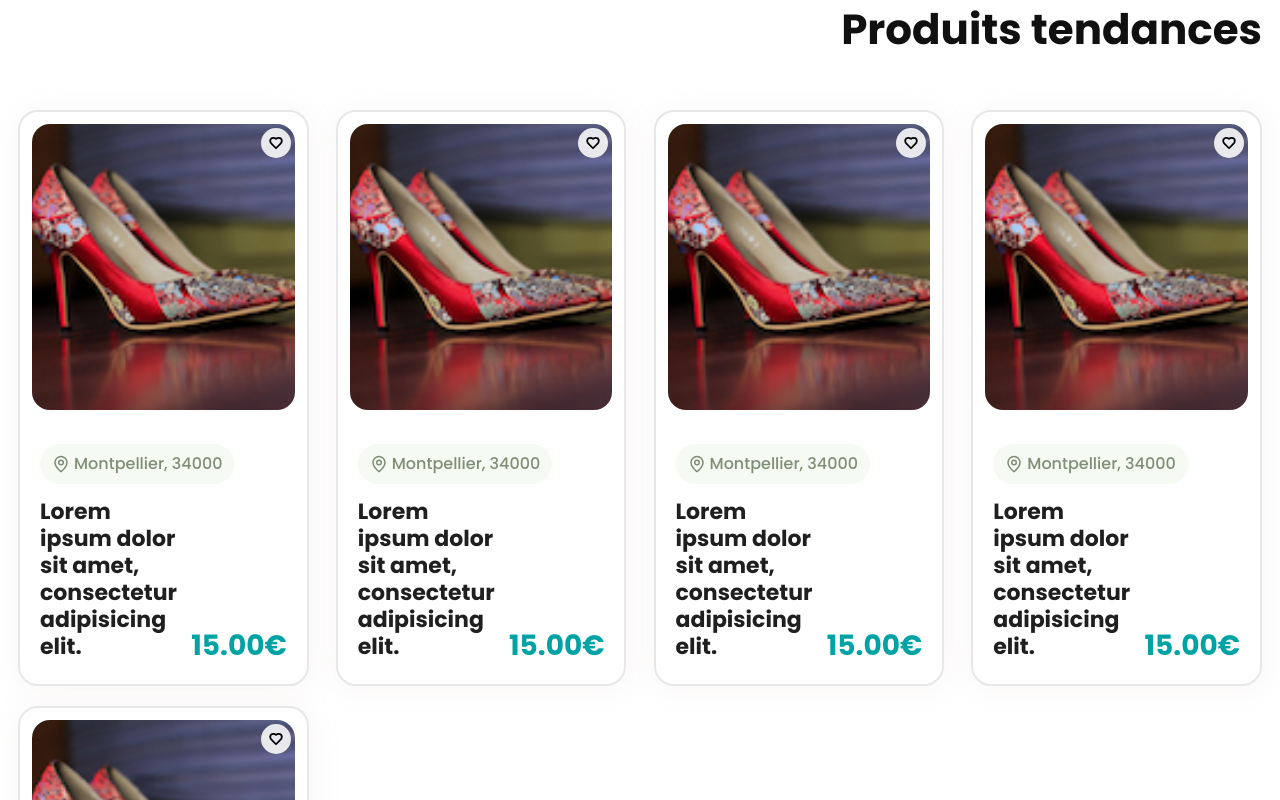
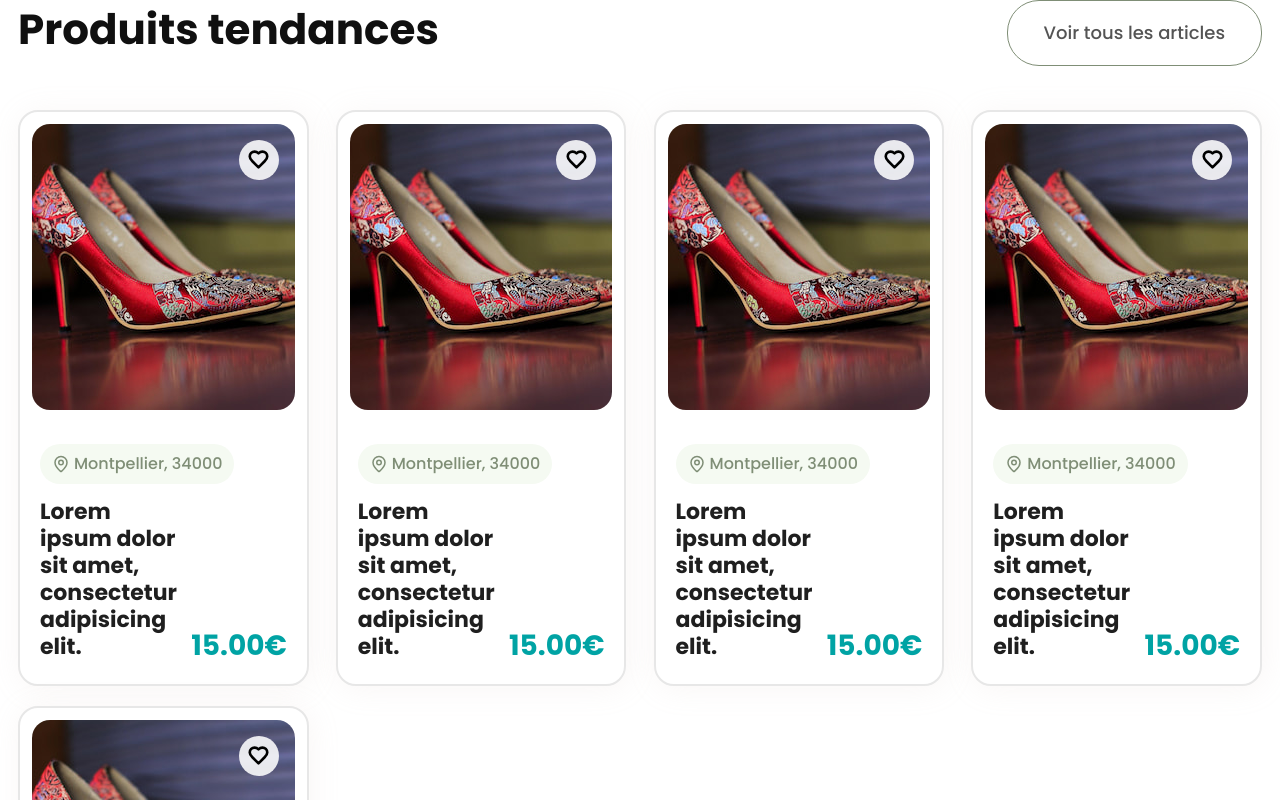
Before and after one commit to MarineLigny/E-comPretium, a React (Vite) app: page / in a window 1280 px wide. Shown: the top 800 px of the page. Built offline with nearby package versions, Linux system fonts and the light colour scheme.

Commit message:
creation de la fiche produits avec grid pour afficher plusieurs pdts + responsive 700 et 1100

```diff
--- a/src/components/CardProduct.tsx
+++ b/src/components/CardProduct.tsx
@@ -8,6 +8,8 @@ function CardProduct() {
           <img
           className="product-card-image"
           src="/images/shoes-thumb.jpg"
+          srcSet='/images/shoes-thumb.jpg 161w, /images/shoes-thumb-desktop.jpg 338w'
+          sizes='(max-width:700px) 161px, 338px'
           alt=""
           width="161"
           height="124"
--- a/src/css/layout.css
+++ b/src/css/layout.css
@@ -1,5 +1,6 @@
 .container {
+    --container-padding:18px;
     max-width: 1566px;
     margin-inline: auto;
-    padding-inline: 18px;
+    padding-inline: var(--container-padding);
 }
--- a/src/css/product.css
+++ b/src/css/product.css
@@ -77,16 +77,26 @@
 }
 
 .product-card_like {
+    z-index: 3;
     width: 30px;
     height: 30px;
     background: rgba(255, 255, 255, 0.87);
+
+    border-radius: 100%;
+    display: grid;
+    place-items: center;
+
     position: absolute;
     top: 16px;
     right: 16px;
     transition: 0.3s;
-    border-radius: 100%;
-    display: grid;
-    place-items: center;
+    --icon-size: 14px;
+
+        svg {
+            width: var(--icon-size);
+            height: var(--icon-size);
+        }
+
 
     &:hover {
         transform: scale(1.1);
@@ -100,14 +110,20 @@
         grid-template-columns: repeat(3, 1fr);
         gap: 1.25rem 1.69rem;
     }
+    .section-trending {
+        gap: 3.125rem;
+        align-items: flex-start;
+    }
+    .section-trending .btn-bordered {
+        position: absolute;
+        top: 0;
+        right: var(--container-padding);
+    }
 }
 
 
 @media (min-width: 1100px) {
-    .section-trending {
-        gap: 3.125rem;
-        align-items: flex-end;
-    }
+
     .products-grid {
         grid-template-columns: repeat(4, 1fr);
         gap: 1.25rem 1.69rem;
@@ -126,4 +142,11 @@
     .product-card-image {
         height: 286px;
     }
+    .product-card_like {
+        width: 40px;
+        height: 40px;
+        top: 28px;
+        right: 28px;
+        --icon-size:21px;
+    }
 }
```
Also changed, not shown: public/images/shoes-thumb-desktop.jpg (added).
